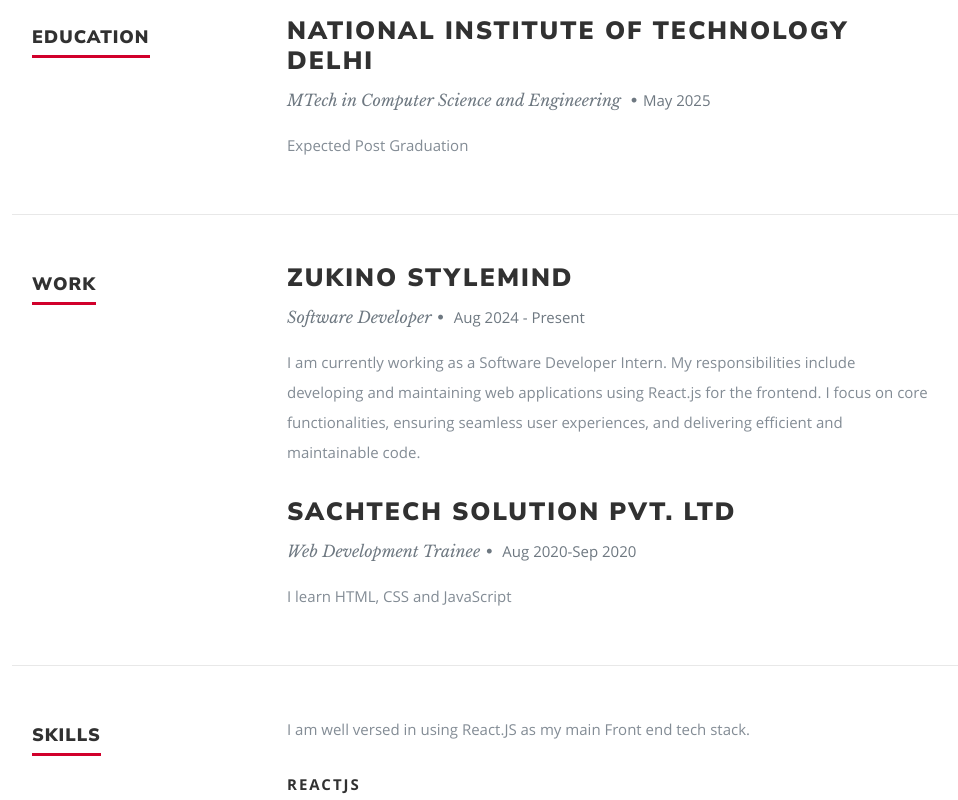
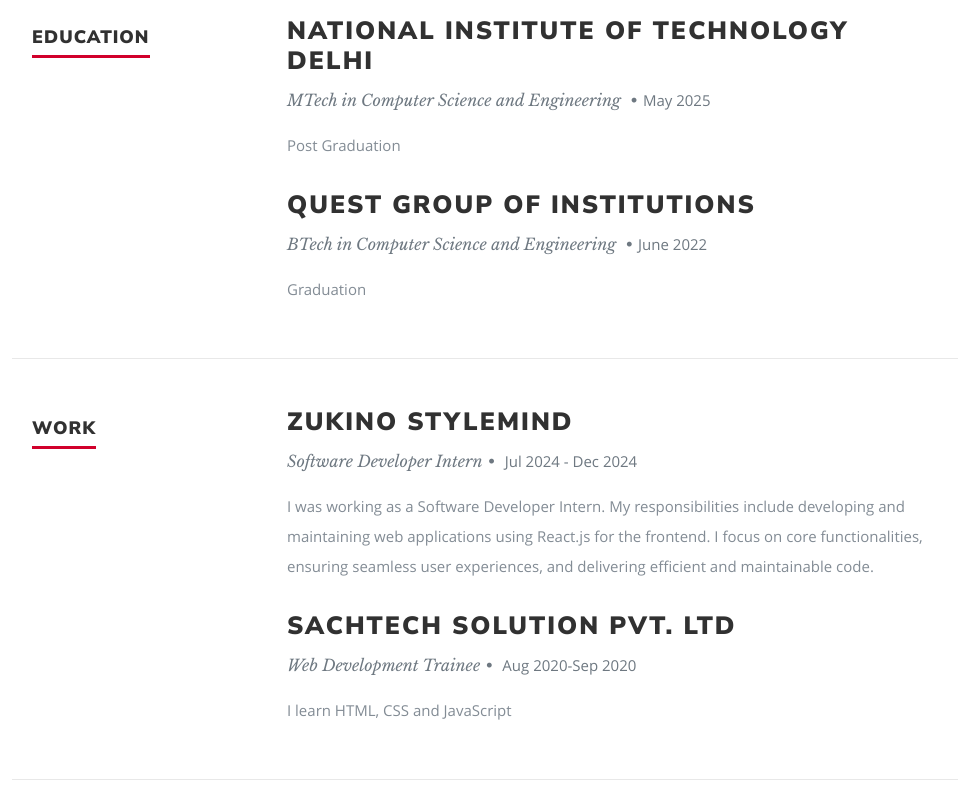
Before and after one commit to Rubel2589/portfolio, a React (Create React App) app: page / in a window 1280 px wide. Shown: the part 1480-2280 px from the top of the page, without its empty margins (118-1076 px from the left). Built offline with nearby package versions, Linux system fonts and the light colour scheme.

Commit message:
Project added

```diff
--- a/public/resumeData.json
+++ b/public/resumeData.json
@@ -36,15 +36,22 @@
         "school": "National Institute of Technology Delhi",
         "degree": "MTech in Computer Science and Engineering",
         "graduated": "May 2025",
-        "description": "Expected Post Graduation"
+        "description": "Post Graduation"
+      },
+
+      {
+        "school": "Quest Group Of Institutions",
+        "degree": "BTech in Computer Science and Engineering",
+        "graduated": "June 2022",
+        "description": "Graduation"
       }
     ],
     "work": [
       {
         "company": "Zukino StyleMind",
-        "title": "Software Developer",
-        "years": "Aug 2024 - Present",
-        "description": "I am currently working as a Software Developer Intern. My responsibilities include developing and maintaining web applications using React.js for the frontend. I focus on core functionalities, ensuring seamless user experiences, and delivering efficient and maintainable code."
+        "title": "Software Developer Intern",
+        "years": "Jul 2024 - Dec 2024",
+        "description": "I was working as a Software Developer Intern. My responsibilities include developing and maintaining web applications using React.js for the frontend. I focus on core functionalities, ensuring seamless user experiences, and delivering efficient and maintainable code."
       },
       {
         "company": "SachTech Solution Pvt. Ltd",
@@ -87,35 +94,24 @@
   "portfolio": {
     "projects": [
       {
-        "title": "MERN Stack WhatsApp Clone",
-        "category": "WhatsApp Clone built with MERN (MongoDB, ExpressJS, ReactJS, NodeJS)",
+        "title": "Todo List App",
+        "category": "Built with ReactJS",
         "image": "whatsapp-mern.jpeg",
-        "url": "https://www.youtube.com/watch?v=gzdQDxzW2Tw"
+        "url": "https://github.com/Rubel2589/TodoList"
       },
       {
-        "title": "MERN Stack TikTok Clone",
-        "category": "TikTok Clone built with MERN (MongoDB, ExpressJS, ReactJS, NodeJS)",
+        "title": "Portfolio App",
+        "category": "Portfolio App built with ReactJS",
         "image": "tiktok-mern.jpeg",
-        "url": "https://www.youtube.com/watch?v=g8yGxDMyGiE"
+        "url": "https://github.com/Rubel2589/portfolio"
       },
       {
-        "title": "Facebook Clone with React",
-        "category": "Facebook Clone built with ReactJS",
+        "title": "MERN Blog App",
+        "category": "MERN Blog App built with MERN (MongoDB, ExpressJS, ReactJS, NodeJS)",
         "image": "facebook-clone.png",
-        "url": "https://www.youtube.com/watch?v=B-kxUMHBxNo"
-      },
-      {
-        "title": "Airbnb Clone",
-        "category": "Facebook Clone built with ReactJS",
-        "image": "airbnb-clone.jpeg",
-        "url": "https://www.youtube.com/watch?v=BtJeH_-XYaA"
-      },
-      {
-        "title": "Netflix Clone",
-        "category": "Facebook Clone built with ReactJS",
-        "image": "netflix-clone.jpeg",
-        "url": "https://www.youtube.com/watch?v=XtMThy8QKqU&t=9358s"
+        "url": "https://github.com/Rubel2589/mern-blog"
       }
+
     ]
   },
   "testimonials": {
--- a/src/App.js
+++ b/src/App.js
@@ -1,5 +1,5 @@
 import React, { Component } from "react";
-import ReactGA from "react-ga";
+// import ReactGA from "react-ga";
 import $ from "jquery";
 import "./App.css";
 import Header from "./Components/Header";
@@ -44,7 +44,7 @@
         <Header data={this.state.resumeData.main} />
         <About data={this.state.resumeData.main} />
         <Resume data={this.state.resumeData.resume} />
-        {/* <Portfolio data={this.state.resumeData.portfolio} /> */}
+        <Portfolio data={this.state.resumeData.portfolio} />
         <Testimonials data={this.state.resumeData.testimonials} />
         <Contact data={this.state.resumeData.main} />
         <Footer data={this.state.resumeData.main} />
```
